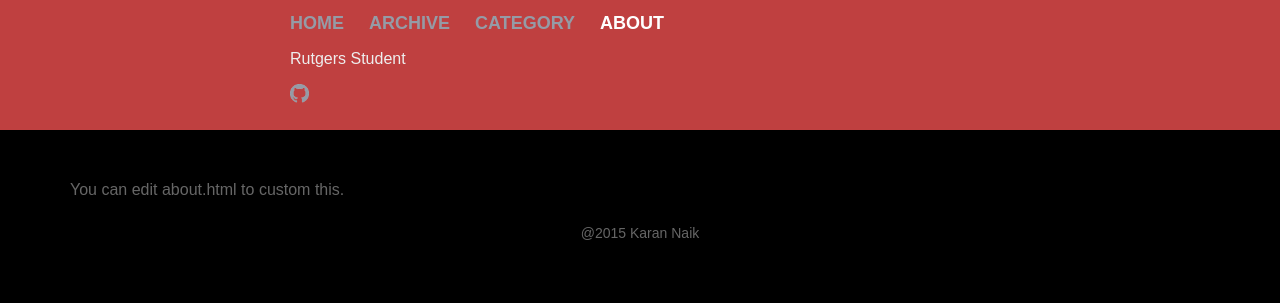
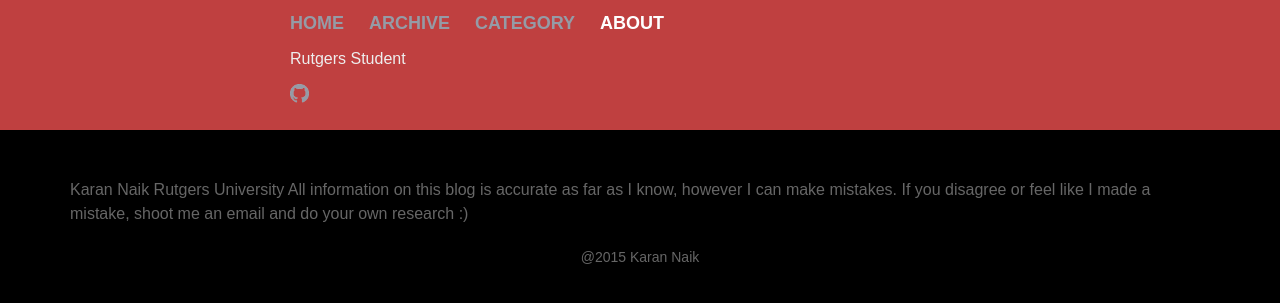
Before and after one commit to knaik/knaik.github.io, a Jekyll site: the page built from about.html, in a window 1280 px wide. Shown: the top 303 px of the page. Built offline with Jekyll 4.4.1, drawn with Linux system fonts in a browser that asks for light colours.

Commit message:
About page

```diff
--- a/_posts/2015-08-30-audio-encoding.markdown
+++ b/_posts/2015-08-30-audio-encoding.markdown
@@ -33,4 +33,4 @@ I personally use [spek](http://spek.cc/) , an open-source project based on the f
 Here's a sample lossless spectrogram:
 
 ![.flac spectrogram](https://raw.githubusercontent.com/knaik94/knaik94.github.io/master/images/spek1.JPG)
-[for more info about spectrograms](https://en.wikipedia.org/wiki/Spectrogram)
+[click here for more info about spectrograms](https://en.wikipedia.org/wiki/Spectrogram)
--- a/about.html
+++ b/about.html
@@ -4,5 +4,8 @@ layout: default
 
 <div class="about">
 <br>
-You can edit about.html to custom this.
+Karan Naik
+Rutgers University
+
+All information on this blog is accurate as far as I know, however I can make mistakes. If you disagree or feel like I made a mistake, shoot me an email and do your own research :)
 </div>
```
